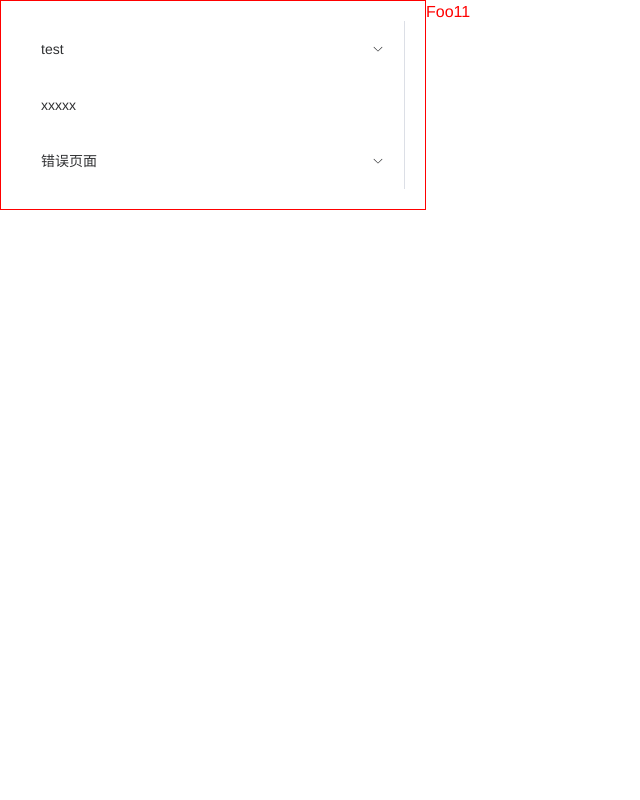
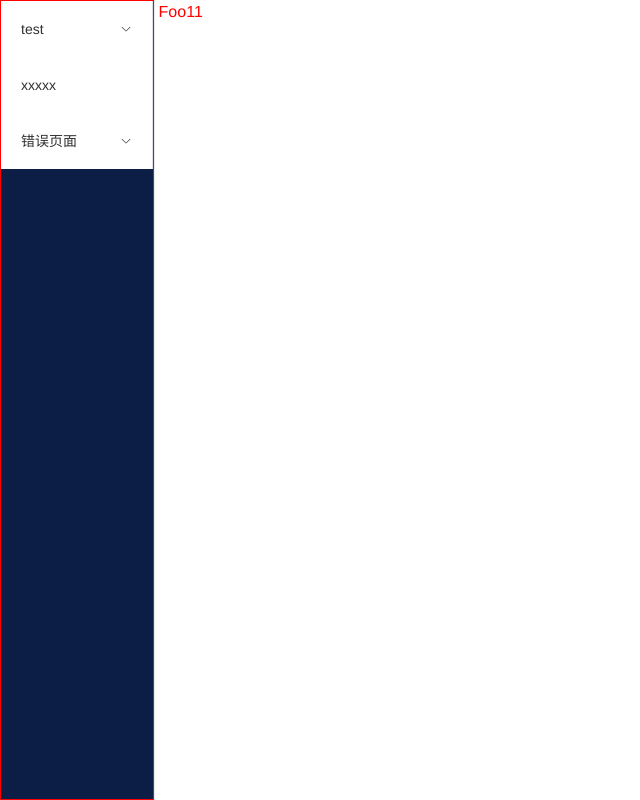
Before and after one commit to nanpangyou/admin-template, a Vue app: page /#/welcome in a window 1280 px wide. Shown: the whole page, without its empty margins (0-640 px from the left). Built offline with nearby package versions, Linux system fonts and the light colour scheme.

Commit message:
style: 修改部分样式

```diff
--- a/src/layout/components/sidebar/SideBar.module.scss
+++ b/src/layout/components/sidebar/SideBar.module.scss
@@ -1,8 +1,18 @@
+@import "../../../theme/variables.scss";
 .sidebar_content {
   // background-color: #fff;
-  padding: 20px;
   border: 1px solid red;
   display: flex;
   flex-direction: column;
-  width: 30vw;
+  width: $sideBarWidth !important;
+  background: $menuBg;
+  height: 100%;
+  position: fixed;
+  font-size: 0;
+  top: 0;
+  bottom: 0;
+  left: 0;
+  z-index: 1001;
+  overflow: hidden;
+  box-shadow: 0 0 1px #888;
 }
--- a/src/layout/components/sidebar/SideBar.tsx
+++ b/src/layout/components/sidebar/SideBar.tsx
@@ -1,4 +1,4 @@
-import { ElMenu, ElMenuItem, ElMenuItemGroup, ElSubMenu } from "element-plus";
+import { ElMenu, ElMenuItem, ElMenuItemGroup, ElScrollbar, ElSubMenu } from "element-plus";
 import { defineComponent, ref } from "vue";
 import { RouteLocationNormalizedLoaded, Router, RouteRecordRaw, RouterLink, useRoute, useRouter } from "vue-router";
 import s from "./SideBar.module.scss";
@@ -6,17 +6,8 @@ import s from "./SideBar.module.scss";
 export const SideBar = defineComponent({
   setup(props, ctx) {
     const router: Router = useRouter();
-    const route: RouteLocationNormalizedLoaded = useRoute();
-    console.log("r", router, route);
-    console.log(router.options.routes);
-    const xx = ref(router.options.routes);
-    const handleOpen = (key: string, keyPath: string[]) => {
-      console.log(key, keyPath);
-    };
-    const handleClose = (key: string, keyPath: string[]) => {
-      console.log(key, keyPath);
-    };
-
+    // todo: useRoute里取
+    const allRouter = ref(router.options.routes);
     // const slots = {
     //   title: () => xx.value.map(i => i.meta?.title),
     //   default: (props: {}) =>
@@ -26,14 +17,14 @@ export const SideBar = defineComponent({
     // </ElMenuItemGroup>
     // props可作插槽作用域的作用
     // };
-    const create = (item: any) => {
+    const create = (item: RouteRecordRaw) => {
       return {
         title: () => item.meta?.title,
         default: () => (
           <ElMenuItemGroup>
-            {item.children?.map((j: { name: any; path: any }) => (
+            {item.children?.map(j => (
               <RouterLink to={j.path}>
-                <ElMenuItem index={j.name}>{j.name}</ElMenuItem>
+                <ElMenuItem index={j.name as string}>{j.name}</ElMenuItem>
               </RouterLink>
             ))}
           </ElMenuItemGroup>
@@ -42,15 +33,12 @@ export const SideBar = defineComponent({
     };
     return () => (
       <>
+        <ElScrollbar wrap-class="scrollbar-wrapper">
           <div class={s.sidebar_content}>
-          <ElMenu class="el-menu-vertical-demo">
-            {xx.value.map(i => {
+            <ElMenu class="el-menu-vertical-demo" unique-opened>
+              {allRouter.value.map(i => {
                 if (i.children?.length) {
-                return (
-                  <>
-                    <ElSubMenu index={Math.random() + ""}>{create(i)}</ElSubMenu>
-                  </>
-                );
+                  return <ElSubMenu index={Math.random() + ""}>{create(i)}</ElSubMenu>;
                 } else {
                   return (
                     <RouterLink to={i.path}>
@@ -63,6 +51,7 @@ export const SideBar = defineComponent({
               })}
             </ElMenu>
           </div>
+        </ElScrollbar>
       </>
     );
   }
--- a/src/layout/index.module.scss
+++ b/src/layout/index.module.scss
@@ -1,3 +1,7 @@
-.wrapper {
+@import "../theme/variables.scss";
+.layout_wrapper {
+  height: 100%;
+  width: calc(100% - $sideBarWidth - 5px);
   display: flex;
+  margin-left: calc($sideBarWidth + 5px);
 }
--- a/src/layout/index.tsx
+++ b/src/layout/index.tsx
@@ -4,7 +4,7 @@ import { SideBar } from "./components/sidebar/SideBar";
 import s from "./index.module.scss";
 
 export const Layout: FunctionalComponent = () => (
-  <div class={s.wrapper}>
+  <div class={s.layout_wrapper}>
     <SideBar />
     <AppMain></AppMain>
   </div>
--- a/src/main.ts
+++ b/src/main.ts
@@ -3,6 +3,7 @@ import App from "./App.vue";
 import { router } from "./config/RouterConfig";
 // 引入重置样式
 import "./theme/reset.scss";
+import "./theme/index.scss";
 import "element-plus/dist/index.css";
 
 const app = createApp(App);
--- /dev/null
+++ b/src/theme/index.scss
@@ -0,0 +1,20 @@
+body {
+  width: 100%;
+  height: 100%;
+  -moz-osx-font-smoothing: grayscale;
+  -webkit-font-smoothing: antialiased;
+  text-rendering: optimizelegibility;
+  font-family: "Helvetica Neue", Helvetica, "PingFang SC", "Hiragino Sans GB", "Microsoft YaHei", "微软雅黑", Arial,
+    sans-serif;
+}
+
+html {
+  width: 100%;
+  height: 100%;
+  box-sizing: border-box;
+}
+
+#app {
+  width: 100%;
+  height: 100%;
+}
--- /dev/null
+++ b/src/theme/variables.scss
@@ -0,0 +1,3 @@
+// sidebar宽度
+$sideBarWidth: 12vw;
+$menuBg: rgb(12, 29, 70);
```
Lines whose indentation alone changed are shown as unchanged.
